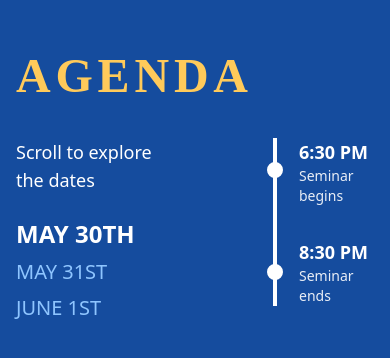
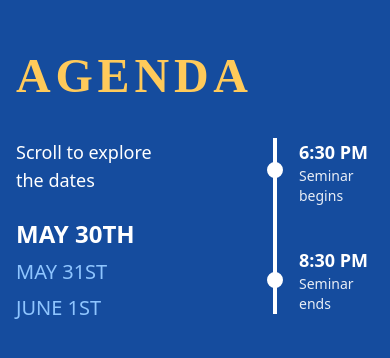
Before and after one commit to dat-nix/Landing-page, a React (Vite) app: page /rikt in a window 390 px wide. Shown: the part 1491-1849 px from the top of the page. Built offline with nearby package versions, Linux system fonts and the light colour scheme.

Commit message:
fix timeline responsive

```diff
--- a/src/pages/RiktPage.jsx
+++ b/src/pages/RiktPage.jsx
@@ -150,9 +150,9 @@ const RiktPage = ({ language }) => {
 
             {/* Right Side: Timeline */}
             <div className="flex-1 flex items-start justify-center relative">
-              <div className="relative w-full max-w-md">
+              <div className="relative w-full max-w-md lg:-mt-32 ">
                 <div className="absolute left-13.5 top-0 h-full w-1 bg-white"></div>
-                <div className="flex flex-col gap-8 pl-12 transition-opacity duration-500">
+                <div className="flex flex-col gap-10 pl-12 transition-opacity duration-500">
                   {AgendaData[currentIndex].events.map((item, index, arr) => (
                     <div
                       key={index}
```
